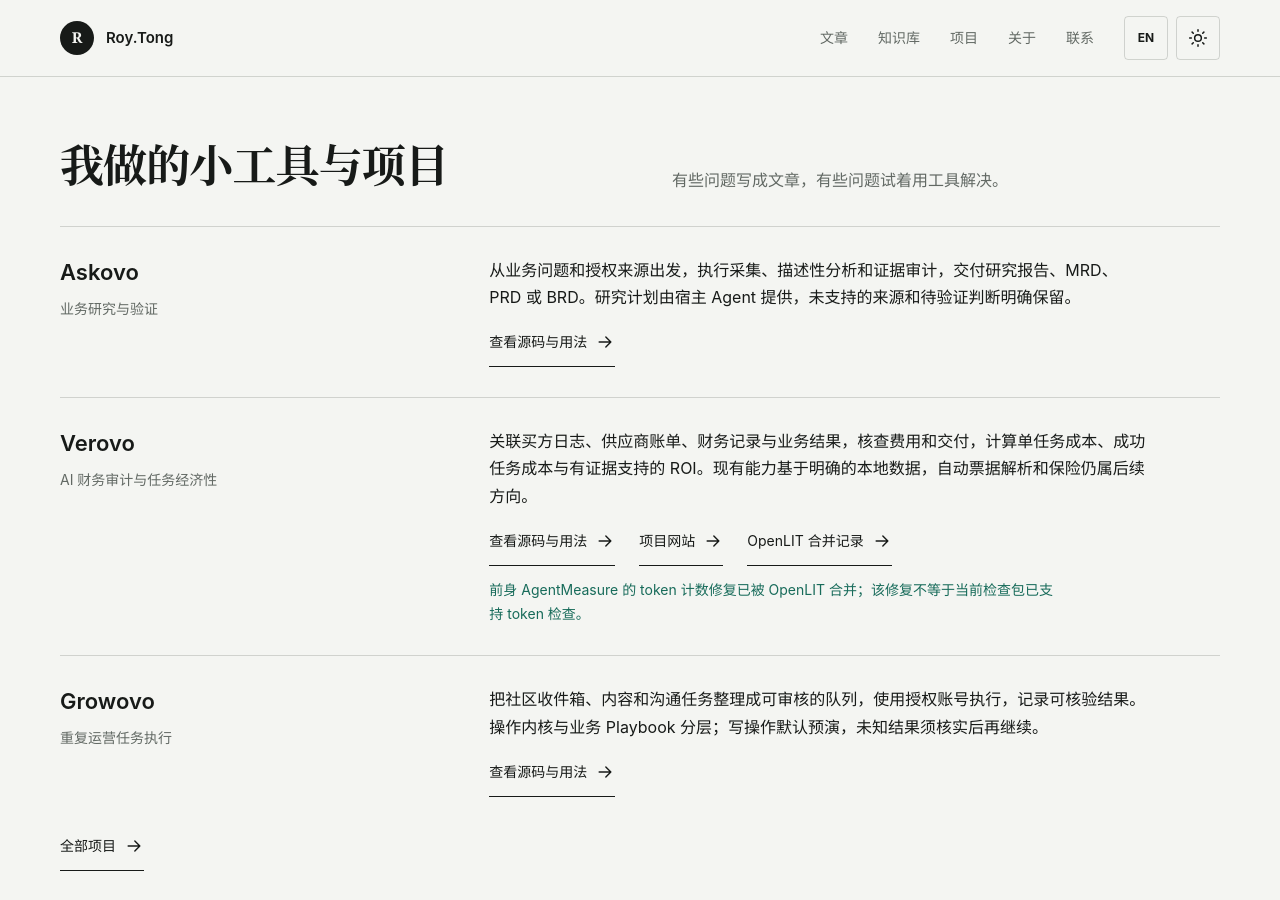
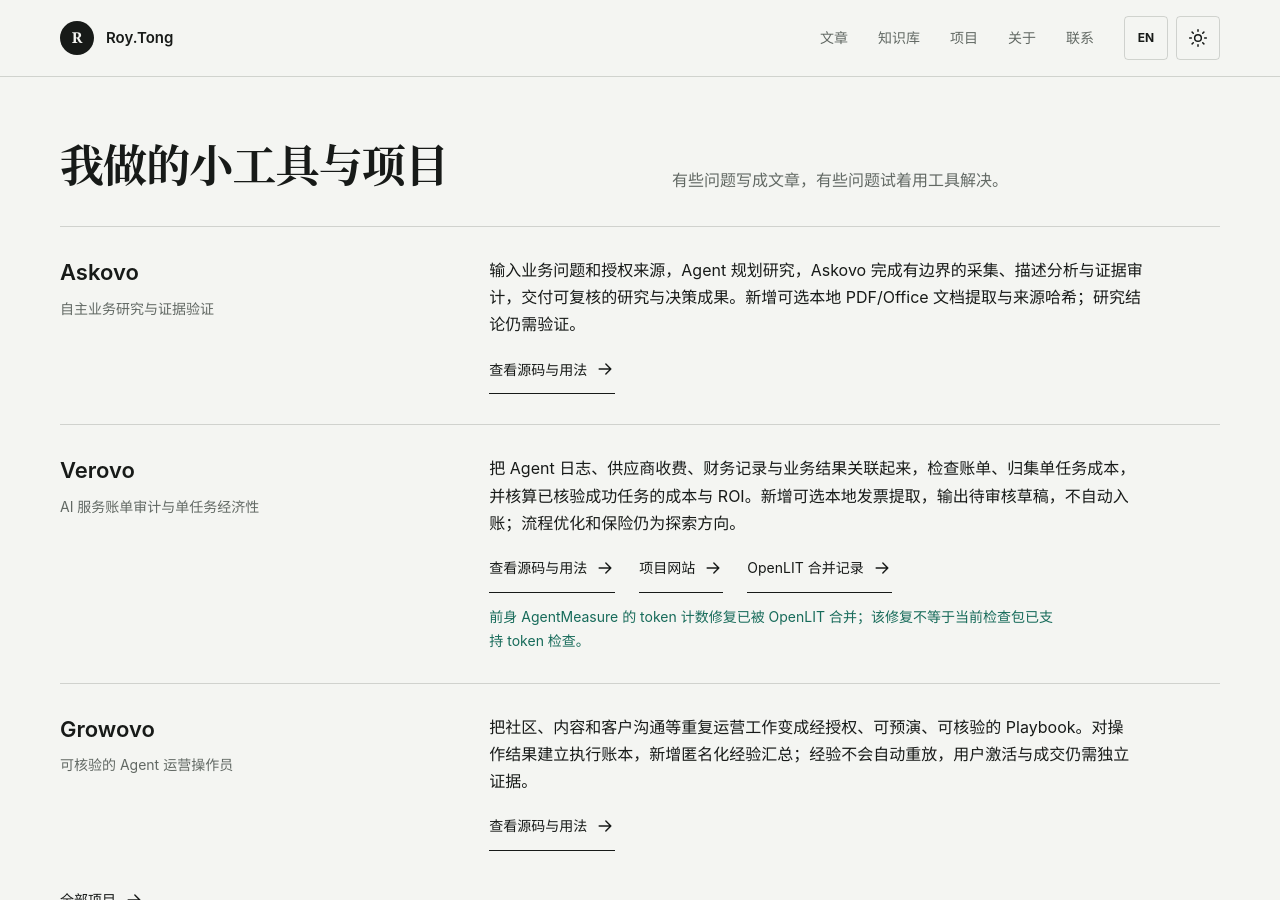
Before and after one commit to roy-tong/roy-tong.github.io, a Jekyll site: the page built from index.html, in a window 1280 px wide and 900 px high, scrolled down 2895 px. Built offline with Jekyll 4.4.1, drawn with Linux system fonts in a browser that asks for light colours.

Commit message:
docs: align ovo portfolio positioning with implemented capabilities

```diff
--- a/_data/portfolio.json
+++ b/_data/portfolio.json
@@ -175,12 +175,12 @@
       "name": "Askovo",
       "url": "https://github.com/roy-tong/askovo",
       "role": {
-        "zh": "业务研究与验证",
-        "en": "Business research and validation"
+        "zh": "自主业务研究与证据验证",
+        "en": "Autonomous business research & evidence validation"
       },
       "description": {
-        "zh": "从业务问题和授权来源出发，执行采集、描述性分析和证据审计，交付研究报告、MRD、PRD 或 BRD。研究计划由宿主 Agent 提供，未支持的来源和待验证判断明确保留。",
-        "en": "Turn business questions and authorized sources into traceable research deliverables. Agent-authored plans drive collection, descriptive analysis and evidence audits; unsupported sources and unverified claims stay visible."
+        "zh": "输入业务问题和授权来源，Agent 规划研究，Askovo 完成有边界的采集、描述分析与证据审计，交付可复核的研究与决策成果。新增可选本地 PDF/Office 文档提取与来源哈希；研究结论仍需验证。",
+        "en": "From a business question and authorized sources, the Agent plans research; Askovo collects and analyzes available data, audits evidence and delivers traceable findings. Optional local PDF/Office intake preserves source hashes; extracted text remains unreviewed."
       },
       "links": []
     },
@@ -189,12 +189,12 @@
       "name": "Verovo",
       "url": "https://github.com/roy-tong/verovo",
       "role": {
-        "zh": "AI 财务审计与任务经济性",
-        "en": "AI financial audit and task economics"
+        "zh": "AI 服务账单审计与单任务经济性",
+        "en": "AI charge assurance & task economics"
       },
       "description": {
-        "zh": "关联买方日志、供应商账单、财务记录与业务结果，核查费用和交付，计算单任务成本、成功任务成本与有证据支持的 ROI。现有能力基于明确的本地数据，自动票据解析和保险仍属后续方向。",
-        "en": "Connect buyer logs, supplier charges, financial records and business outcomes. Review charges and delivery, allocate task costs and calculate cost per verified success and evidence-backed ROI. Automatic invoice extraction and insurance remain future work."
+        "zh": "把 Agent 日志、供应商收费、财务记录与业务结果关联起来，检查账单、归集单任务成本，并核算已核验成功任务的成本与 ROI。新增可选本地发票提取，输出待审核草稿，不自动入账；流程优化和保险仍为探索方向。",
+        "en": "Join agent logs, supplier bills, financial records and business outcomes to audit charges and calculate task-level costs, cost per verified success and evidence-backed ROI. Optional local invoice extraction creates unreviewed drafts, not booked expenses; optimization and insurance remain future directions."
       },
       "links": [
         {
@@ -222,12 +222,12 @@
       "name": "Growovo",
       "url": "https://github.com/roy-tong/Growovo",
       "role": {
-        "zh": "重复运营任务执行",
-        "en": "Recurring operations execution"
+        "zh": "可核验的 Agent 运营操作员",
+        "en": "Verified agent operations operator"
       },
       "description": {
-        "zh": "把社区收件箱、内容和沟通任务整理成可审核的队列，使用授权账号执行，记录可核验结果。操作内核与业务 Playbook 分层；写操作默认预演，未知结果须核实后再继续。",
-        "en": "Run recurring community, content and communication tasks through reviewed queues and authorized accounts. The operator kernel and business playbooks share dry-run, approval, quotas and execution records; unknown outcomes require review."
+        "zh": "把社区、内容和客户沟通等重复运营工作变成经授权、可预演、可核验的 Playbook。对操作结果建立执行账本，新增匿名化经验汇总；经验不会自动重放，用户激活与成交仍需独立证据。",
+        "en": "Turn repetitive community, content and communication work into reviewed, authorized playbooks. Record confirmed and uncertain actions, and summarize privacy-safe operational patterns; patterns never auto-replay or prove customer conversion."
       },
       "links": []
     },
```
